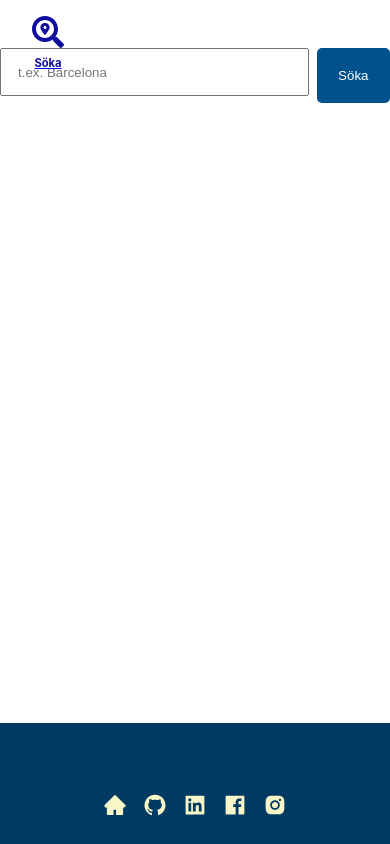
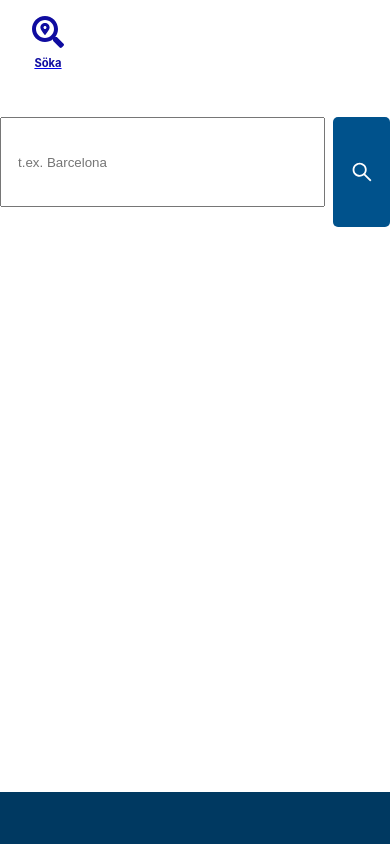
Before and after one commit to mustafa-hamraz/u09-react-weather-app, a React (Create React App) app: page /u09-react-weather-app/search in a window 390 px wide. Shown: the top 844 px of the page. Built offline with nearby package versions, Linux system fonts and the light colour scheme.

Commit message:
CSS edit for search component

```diff
--- a/src/components/Search.js
+++ b/src/components/Search.js
@@ -2,6 +2,8 @@ import React from 'react';
 import './Styles.css';
 import CurrentWeather from './CurrentWeather.js';
 import ErrorBoundary from './ErrorBoundary.js';
+
+import { AiOutlineSearch } from 'react-icons/ai';
 
 class Search extends React.Component {
   constructor(props) {
@@ -41,7 +43,7 @@ class Search extends React.Component {
       return (
         <form className="search_form" onSubmit={this.handleSubmit}>
           <input className="search_input" type="text" value={this.state.value} onChange={this.handleChange} placeholder="t.ex. Barcelona"/>
-          <input className="search_submit" type="submit" value="Söka" />
+          <div className="search_submit" type="submit" ><AiOutlineSearch /></div>
         </form>
       );
     }
--- a/src/components/Styles.css
+++ b/src/components/Styles.css
@@ -69,27 +69,7 @@
 /*Current Weather Component - END */
 
 
-@media screen and (max-width: 600px) {
-    .current_weather_div {
-        flex-flow: column;
-    }
-    .left_side_div{
-        width: 100%;
-    }
-    .right_side_info{
-        width: 100%;
-        justify-content: flex-start;
-        padding-left: 4%;
 
-    }
-    .right_side_info li{
-        font-size: 0.8rem;
-
-    }
-    .search_form{
-        padding-top: 8rem;
-    }
-}
 
 
 
@@ -260,6 +240,10 @@
 
 }
 .search_submit{
+    display: flex;
+    justify-content: center;
+    align-items: center;
+    font-size: x-large;
     height: 6.5vh;
     width: 10vh;
     background-color: #00528c;
@@ -301,3 +285,38 @@
     margin: 0.5rem;
 }
 /* Footer Component - END */
+
+@media screen and (max-width: 600px) {
+    .current_weather_div {
+        flex-flow: column;
+    }
+    .left_side_div{
+        width: 100%;
+    }
+    .right_side_info{
+        width: 100%;
+        justify-content: flex-start;
+        padding-left: 4%;
+
+    }
+    .right_side_info li{
+        font-size: 0.8rem;
+
+    }
+    .search_form{
+        padding-top: 30%;
+    }
+    .search_input{
+        height: 10vh;
+        width: 80vh;
+    }
+    .search_submit{
+        display: flex;
+        justify-content: center;
+        align-items: center;
+        font-size: x-large;
+        height: 13vh;
+        width: 15vh;
+    }
+
+}
```
